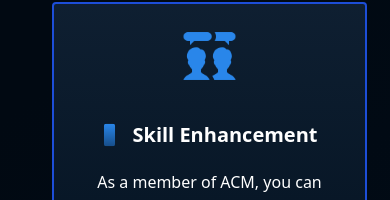
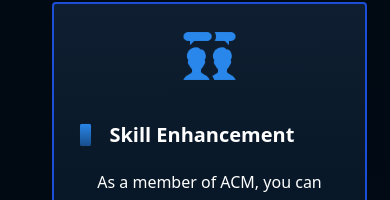
Before and after one commit to ADITHYASNAIR2021/acm-official-website, a Next.js app: page /JoinTeam in a window 390 px wide. Shown: the part 634-834 px from the top of the page. Built offline with nearby package versions, Linux system fonts and the light colour scheme; a web font is replaced by a local one.

Commit message:
Why Join Us responsiveness update

```diff
--- a/pages/JoinTeam.js
+++ b/pages/JoinTeam.js
@@ -95,7 +95,7 @@
                               {returnSVG(pgdet.id)}
                             </div>
 
-                            <div className="flex items-center justify-center ">
+                            <div className="flex items-center sm:justify-center">
                               <ObjRec className="scale-75 mt-5" />
                               <div className="font-bold text-xl ml-4 text-center mt-5">
                                 {pgdet.title}
```
